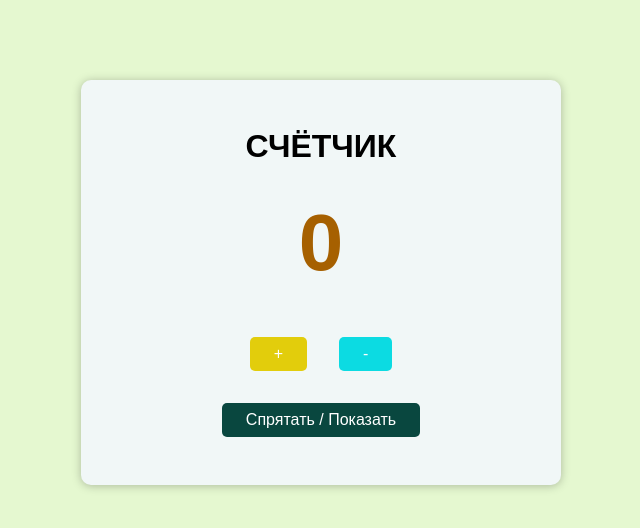
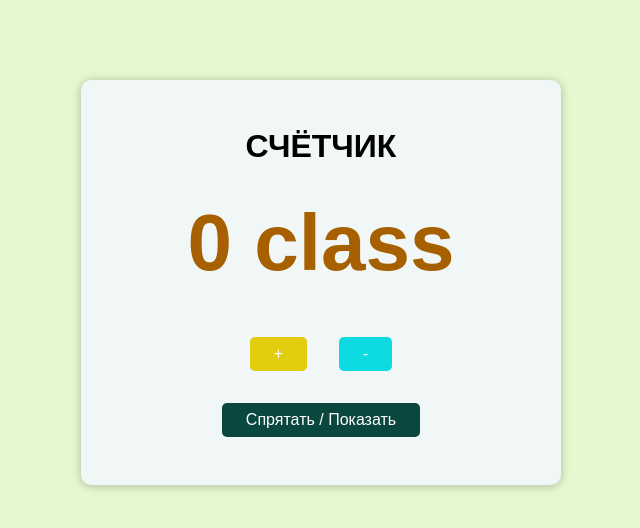
Before and after one commit to Waldemar-00/redux-start, a React (Create React App) app: page / in a window 1280 px wide. Shown: the top 528 px of the page, without its empty margins (319-959 px from the left). Built offline with nearby package versions, Linux system fonts and the light colour scheme.

Commit message:
Class component with Redux.

```diff
--- a/src/App.js
+++ b/src/App.js
@@ -1,4 +1,4 @@
-import Counter from "./components/Counter"
+import Counter from "./components/class/Counter"
 function App() {
   return (
     <div>
--- /dev/null
+++ b/src/components/class/Counter.js
@@ -0,0 +1,37 @@
+import classes from "./Counter.module.css"
+import { Component } from 'react'
+import { connect } from 'react-redux'
+class Counter extends Component {
+  toggleCounterHandler = () => {}
+  changeIncrement() {
+    return this.props.increment()
+  }
+  changeDecrement() {
+    return this.props.decrement()
+  }
+  render() {
+    return (
+      <main className={classes.counter}>
+        <h1>Счётчик</h1>
+        <div className={classes.value}>{this.props.counter + ' class'}</div>
+        <div>
+          <button onClick={this.changeIncrement.bind(this)}>+</button>
+          <button onClick={this.changeDecrement.bind(this)}>-</button>
+        </div>
+        <button onClick={this.toggleCounterHandler}>Спрятать / Показать</button>
+      </main>
+    )
+  }
+}
+const mapStateToProps = (state) => {
+  return {
+    counter: state.counter
+  }
+}
+const mapDispatchToProps = (dispatch) => {
+  return {
+    increment: () => dispatch({ type: 'INCREMENT'}),
+    decrement: () => dispatch({ type: 'DECREMENT'})
+  }
+}
+export default connect( mapStateToProps, mapDispatchToProps )(Counter)
--- /dev/null
+++ b/src/components/class/Counter.module.css
@@ -0,0 +1,22 @@
+.counter {
+  margin: 5rem auto;
+  box-shadow: 0 1px 10px rgba(0, 0, 0, 0.25);
+  width: 30rem;
+  border-radius: 10px;
+  padding: 2rem;
+  text-align: center;
+  background-color: #f1f7f7;
+}
+
+.counter h1 {
+  text-transform: uppercase;
+  margin: 1rem 0;
+  font-size: 2rem;
+}
+
+.value {
+  font-size: 5rem;
+  color: #a66000;
+  margin: 2rem 0;
+  font-weight: bold;
+}
```
